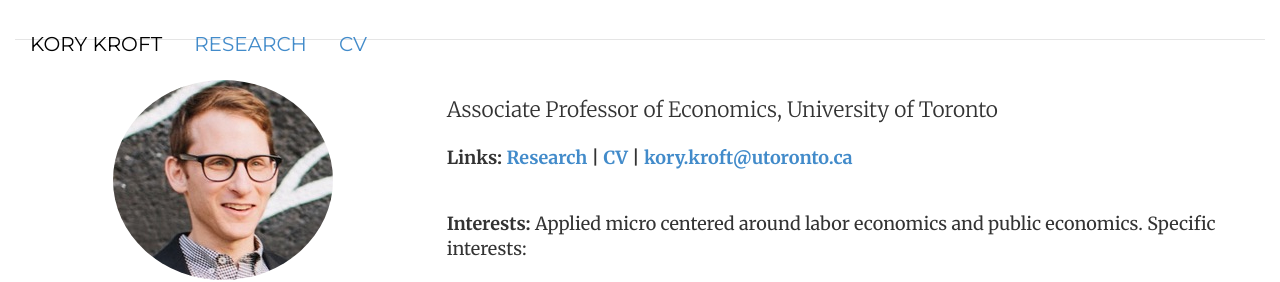
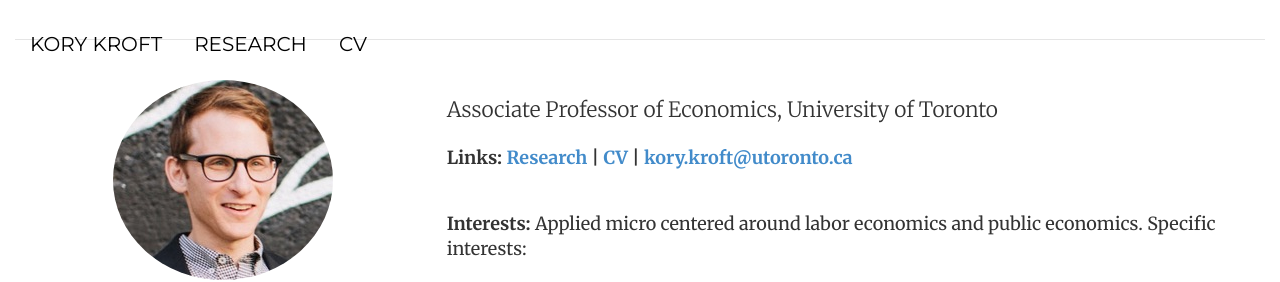
Before and after one commit to korykroft/korykroft.github.io, a Jekyll site: the page built from index.html, in a window 1280 px wide. Shown: the top 282 px of the page. Built offline with Jekyll 4.4.1, drawn with Linux system fonts in a browser that asks for light colours.

Commit message:
Update header.html

```diff
--- a/_includes/header.html
+++ b/_includes/header.html
@@ -7,8 +7,8 @@
 -->
 	<ul class="nav nav-pills pull-left">
 		<li class="{{ page.cv }}"><a href="/" style="text-decoration: none; color: #000000;">Kory Kroft</a></li>
-		<li class="{{ page.cv }}"><a href="/research" title="Research">Research</a></li>
-		<li class="{{ page.cv }}"><a href="/cv/resume_1.pdf" title="CV">CV</a></li>
+		<li class="{{ page.cv }}"><a href="/research" title="Research" style="text-decoration: none; color: #000000;">Research</a></li>
+		<li class="{{ page.cv }}"><a href="/cv/resume_1.pdf" title="CV" style="text-decoration: none; color: #000000;">CV</a></li>
 	</ul>
 	<h3></h3>
 </div> <!-- /header -->
```
